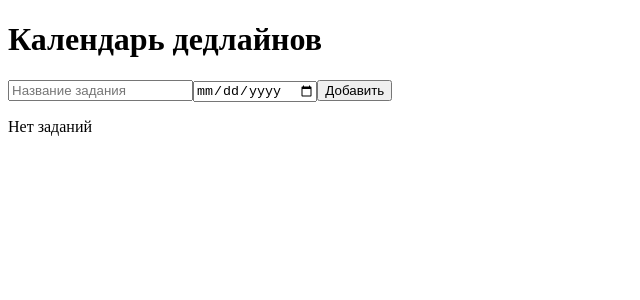
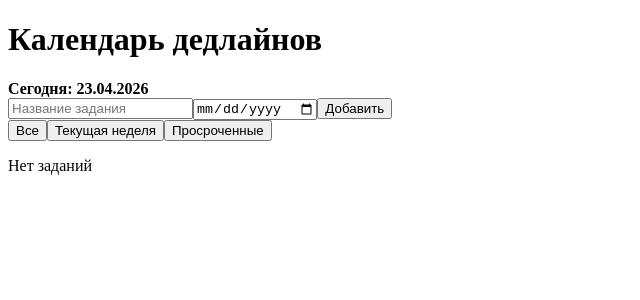
Before and after one commit to Andrey911-lab/deadline-calendar, a React (Create React App) app: page / in a window 1280 px wide. Shown: the top 300 px of the page, without its empty margins (0-640 px from the left). Built offline with nearby package versions, Linux system fonts and the light colour scheme.

Commit message:
Фильтр и текущая дата

```diff
--- a/src/App.js
+++ b/src/App.js
@@ -4,6 +4,7 @@ function App() {
     const [tasks, setTasks] = useState([]);
     const [name, setName] = useState('');
     const [date, setDate] = useState('');
+    const [filter, setFilter] = useState('all');
 
     const addTask = () => {
         if (name === '' || date === '') return;
@@ -17,8 +18,6 @@ function App() {
         setDate('');
     };
 
-    const sortedTasks = [...tasks].sort((a, b) => new Date(a.date) - new Date(b.date));
-
     const isOverdue = (taskDate) => {
         const taskDateObj = new Date(taskDate);
         taskDateObj.setHours(0, 0, 0, 0);
@@ -27,9 +26,36 @@ function App() {
         return taskDateObj < todayObj;
     };
 
+    const isThisWeek = (taskDate) => {
+        const taskDateObj = new Date(taskDate);
+        const todayObj = new Date();
+        const startOfWeek = new Date(todayObj);
+        startOfWeek.setDate(todayObj.getDate() - todayObj.getDay());
+        startOfWeek.setHours(0, 0, 0, 0);
+        const endOfWeek = new Date(startOfWeek);
+        endOfWeek.setDate(startOfWeek.getDate() + 6);
+        endOfWeek.setHours(23, 59, 59, 999);
+        return taskDateObj >= startOfWeek && taskDateObj <= endOfWeek;
+    };
+
+    const today = new Date();
+    const currentDate = today.toLocaleDateString('ru-RU');
+
+    const filteredTasks = tasks.filter(task => {
+        if (filter === 'overdue') return isOverdue(task.date);
+        if (filter === 'week') return isThisWeek(task.date);
+        return true;
+    });
+
+    const filteredAndSorted = [...filteredTasks].sort((a, b) => new Date(a.date) - new Date(b.date));
+
     return (
         <div>
             <h1>Календарь дедлайнов</h1>
+
+            <div>
+                <strong>Сегодня: {currentDate}</strong>
+            </div>
 
             <div>
                 <input
@@ -46,11 +72,17 @@ function App() {
                 <button onClick={addTask}>Добавить</button>
             </div>
 
-            {sortedTasks.length === 0 ? (
+            <div>
+                <button onClick={() => setFilter('all')}>Все</button>
+                <button onClick={() => setFilter('week')}>Текущая неделя</button>
+                <button onClick={() => setFilter('overdue')}>Просроченные</button>
+            </div>
+
+            {filteredAndSorted.length === 0 ? (
                 <p>Нет заданий</p>
             ) : (
                 <ul>
-                    {sortedTasks.map(task => (
+                    {filteredAndSorted.map(task => (
                         <li key={task.id}>
                             {task.name} - {task.date}
                             {isOverdue(task.date) && <span>Просрочено</span>}
```
